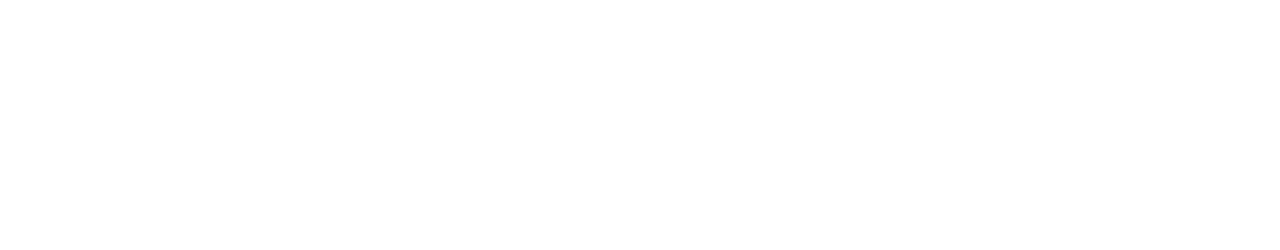
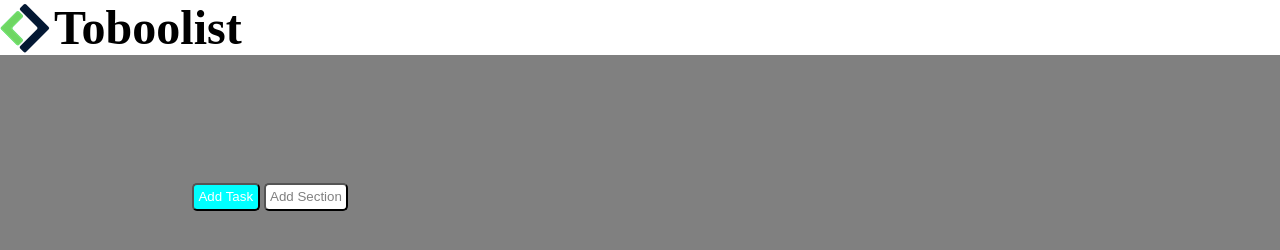
Before and after one commit to GianlucaSirianni/html-css-toboolist, a plain HTML site: page index.html in a window 1280 px wide. Drawn offline with Linux system fonts and the light colour scheme.

Commit message:
finita la sezione header + setting sezione button

```diff
--- a/assets/css/style.css
+++ b/assets/css/style.css
@@ -0,0 +1,46 @@
+*{
+    margin: 0;
+    padding: 0;
+    box-sizing: border-box;
+}
+
+body{
+    background-color: grey;
+}
+
+#header-logo{
+    background-color: white;
+
+}
+
+.logo{
+    vertical-align: middle;
+    height: 20%;
+}
+
+#logo-text{
+    font-size: 3rem;
+}
+
+.button-section{
+    width: 70%;
+    margin: auto;
+    margin-top: 10%;
+
+
+}
+
+#blue-button{
+    background-color: aqua;
+    color: white;
+    border-radius: 5px;
+    padding: 0.5%;
+
+}
+
+#white-button{
+    background-color: white;
+    color: gray;
+    border-radius: 5px;
+    padding: 0.5%;
+}
--- a/index.html
+++ b/index.html
@@ -5,8 +5,30 @@
     <meta http-equiv="X-UA-Compatible" content="IE=edge">
     <meta name="viewport" content="width=device-width, initial-scale=1.0">
     <title>toboolist</title>
+    <link rel="stylesheet" href="assets/css/style.css">
 </head>
 <body>
+    <!--nell'header mettiamo il logo e la scritta ricordandoci di centrarla-->
+    <header>
+        <div id="header-logo">
+            <img src="assets/img/Logo.png" alt="logo" class="logo">
+            <span class="logo" id="logo-text"><strong>Toboolist</strong></span>
+        </div>
+    </header>
+    <main>
+        <!--qui mettiamo 2 div uno per la sezione coi bottoni-->
+        <div class="button-section">
+            <button type="button" id="blue-button">Add Task</button>
+            <button type="button" id="white-button">Add Section</button>
+        </div>
+
+        <!--e uno per la sezione con la to do list-->
+        <div>
+
+        </div>
+    </main>
+    <footer></footer>
+
 
 </body>
 </html>
```
